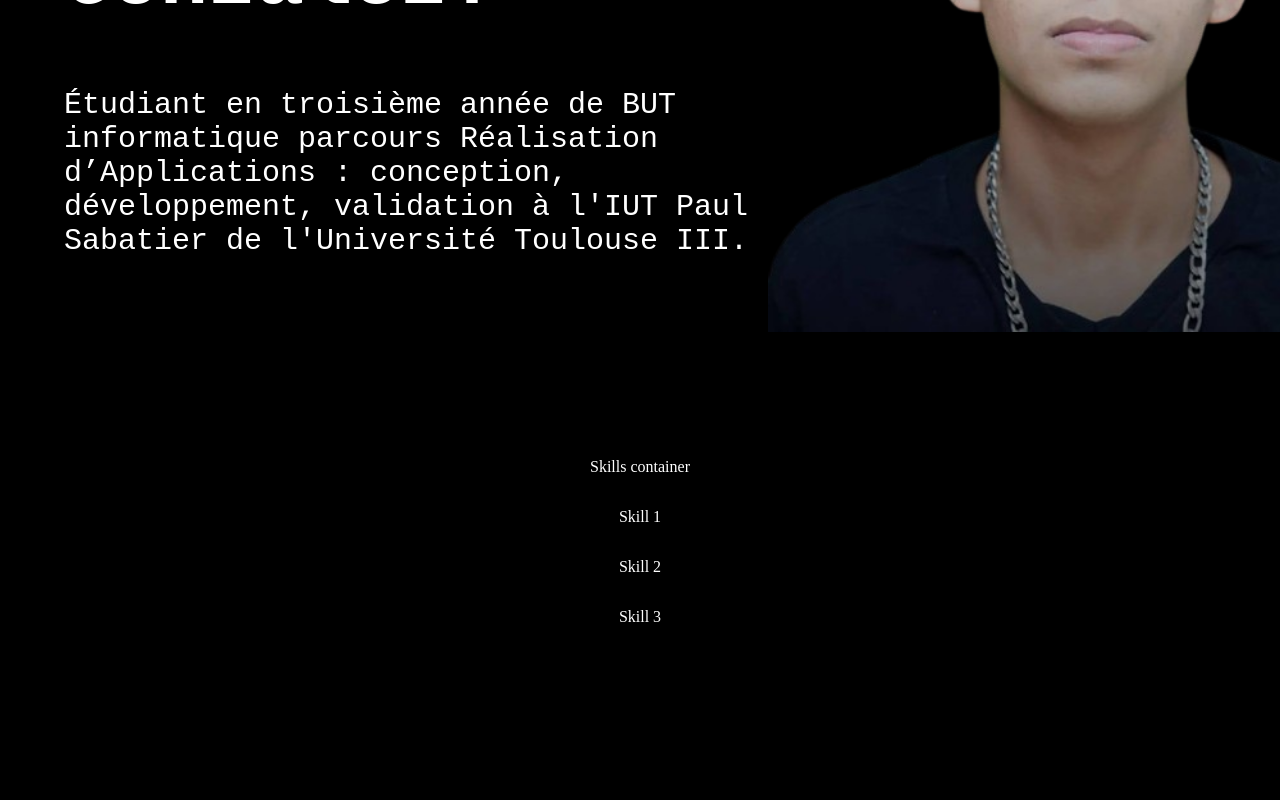
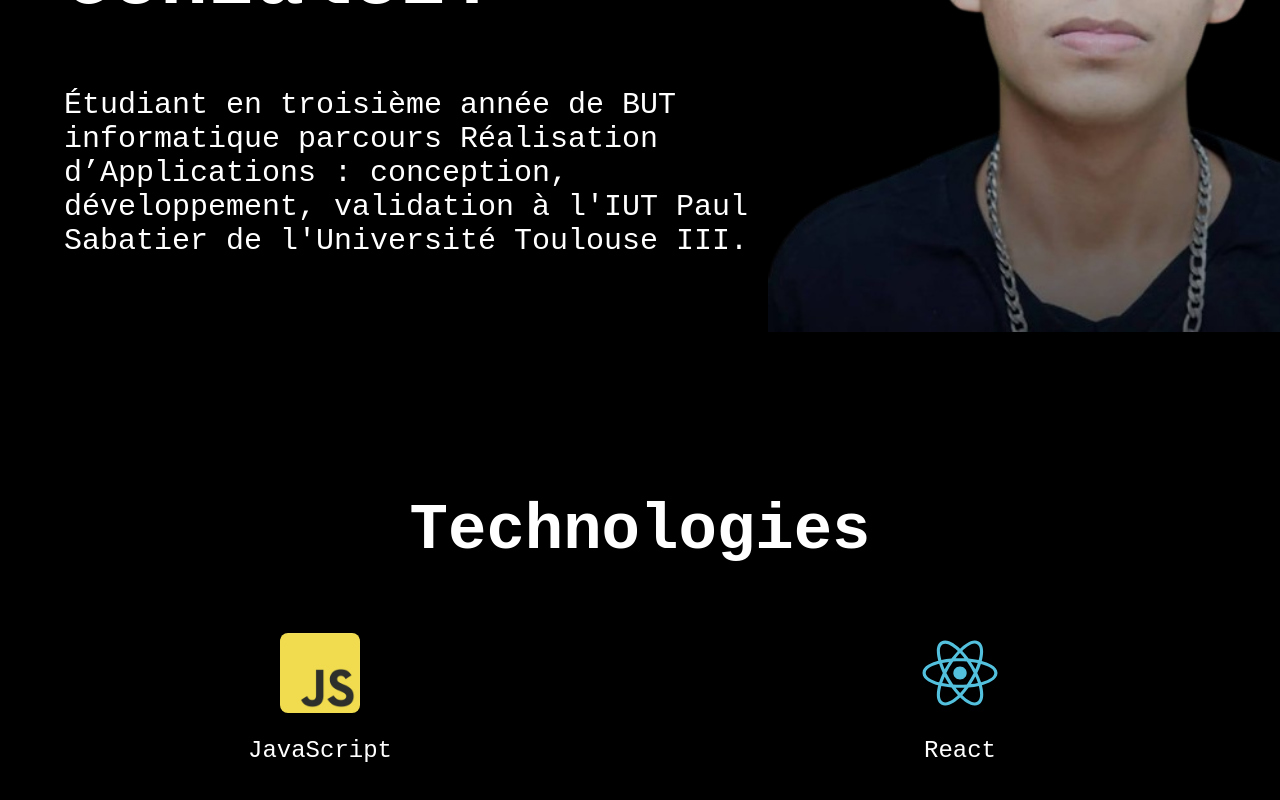
Before and after one commit to Luis-Arguelles/Portfolio, a React (Vite) app: page / in a window 1280 px wide. Shown: the part 378-1178 px from the top of the page. Before the commit the page ends 1020 px from the top, so only its background shows below. Built offline with nearby package versions, Linux system fonts and the light colour scheme.

Commit message:
Started technologies section styling and created tech component

```diff
--- a/src/components/contact.tsx
+++ b/src/components/contact.tsx
@@ -1,4 +1,5 @@
 import React from "react";
+import "../styles/contact.css"
 
 const Contact = () => {
 
--- a/src/components/home.tsx
+++ b/src/components/home.tsx
@@ -1,6 +1,9 @@
 import React from "react";
 import "../styles/home.css";
+import TechComponent from "./techComponent";
 import photo from "../assets/Yo-removebg-preview.png";
+import JavaScript from "../assets/techIcons/JavaScript.png";
+import ReactNative from "../assets/techIcons/ReactNative.svg"
 
 
 const Home = () => {
@@ -15,10 +18,11 @@ const Home = () => {
                     <img src={photo} alt="profilePhoto"/>
             </div>
             <div className="knowledge-container">
-                <p>Skills container</p>
-                <p>Skill 1</p>
-                <p>Skill 2</p>
-                <p>Skill 3</p>
+                <h2>Technologies</h2>
+                <div className="technologies-container">
+                    <TechComponent techName="JavaScript" techLogo={JavaScript}/>
+                    <TechComponent techName="React" techLogo={ReactNative}/>
+                </div>
             </div>
         </div>
     );
--- /dev/null
+++ b/src/components/techComponent.tsx
@@ -0,0 +1,21 @@
+import React from 'react';
+import "../styles/techComponent.css";
+
+interface techComponentProps{
+    techName: string;
+    techLogo: string;
+}
+const TechComponent = (props: techComponentProps) => {
+
+    const { techName, techLogo} = props;
+
+    return(
+        <div className="technology-container">
+            <img className="technology-logo" src={techLogo}/>
+            <p className="tech-name">{techName}</p>
+        </div>
+    )
+}
+
+
+export default TechComponent;
--- /dev/null
+++ b/src/styles/contact.css
@@ -0,0 +1,3 @@
+h1{
+    color: white;
+}
--- a/src/styles/home.css
+++ b/src/styles/home.css
@@ -6,6 +6,11 @@
     position: absolute;
     height: 100%;
     width: 100%;
+}
+
+h2{
+    font-size: 8vh;
+    font-family: monospace;
 }
 
 .presentation-container{
@@ -27,7 +32,7 @@
     display: flex;
     flex-direction: column;
     align-items: center;
-    height: 40%;
+    height: auto;
     width: 100%;
     margin-top: 12%;
 }
@@ -56,3 +61,22 @@ img{
     left: 60%;
     position: absolute;
 }
+
+.technologies-container{
+    width: 100%;
+    display: flex;
+    justify-content: space-around;
+    position: relative;
+}
+
+
+.technology-container{
+    display: flex;
+    flex-direction: column;
+    width: 10%;
+    align-items: center;
+    justify-content: center;
+    margin: 0;
+    margin-bottom: 1%;
+    margin-top: 1%;
+}
--- /dev/null
+++ b/src/styles/techComponent.css
@@ -0,0 +1,14 @@
+.technology-logo{
+    height: 10vh;
+    width: 10vh;
+    border-radius: 10%;
+    position: relative;
+    margin: 0;
+    left: 0;
+}
+
+.tech-name{
+    font-size: 3vh;
+    font-family: monospace;
+    border-radius: 10%;
+}
```
Also changed, not shown: src/assets/techIcons/JavaScript.png (added).
